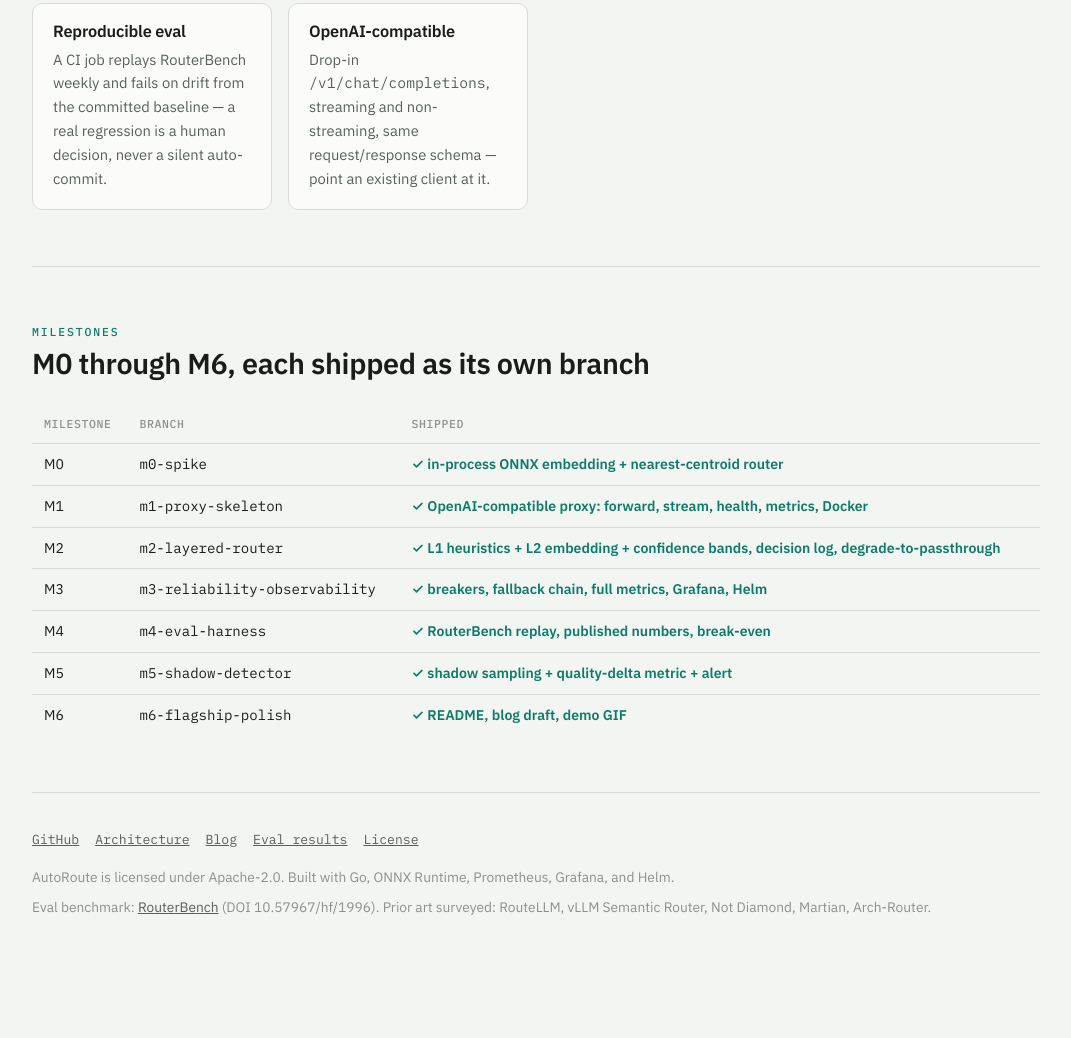
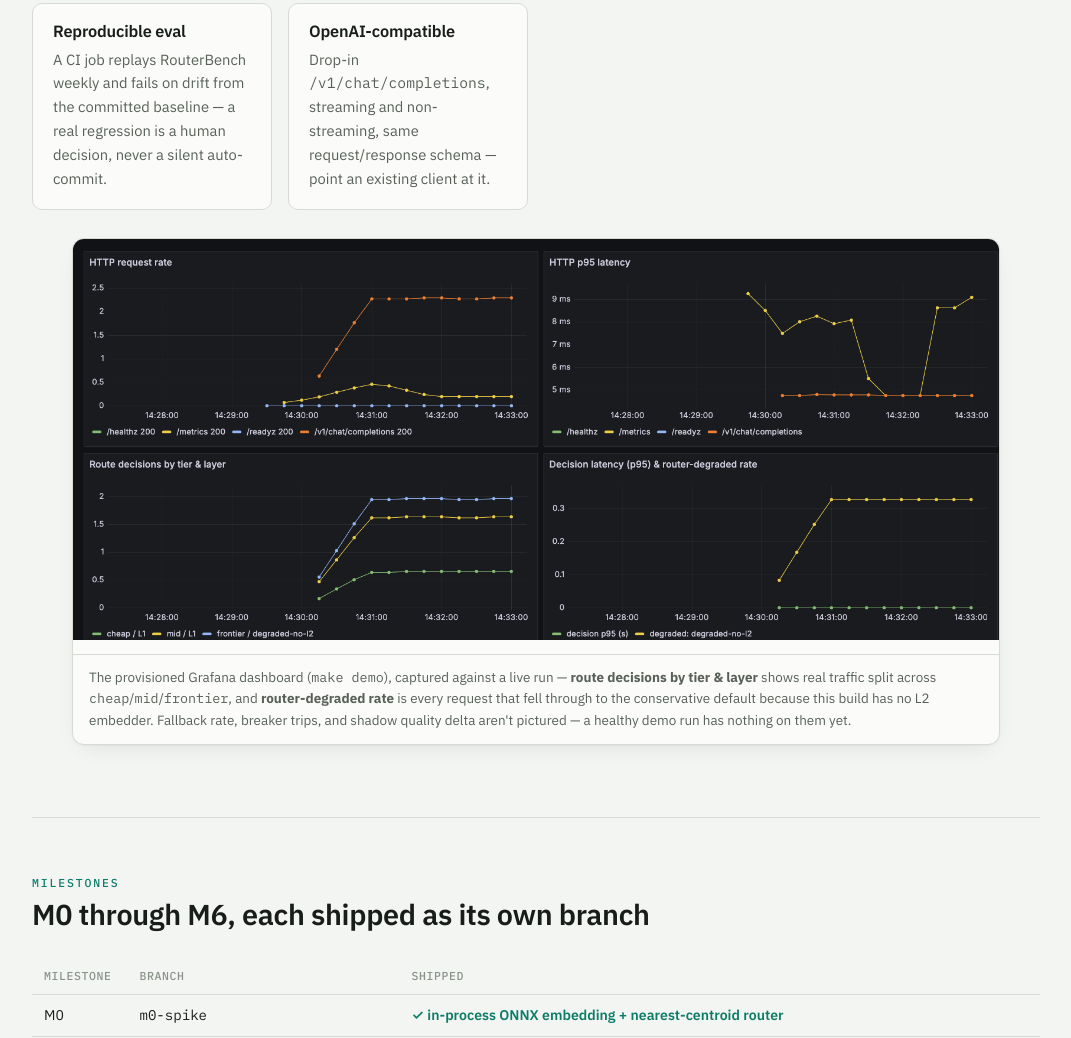
Before and after one commit to ngadakh/autoroute, a plain HTML site: page docs/index.html in a window 1280 px wide. Shown: the part 3148-4186 px from the top of the page, without its empty margins (104-1175 px from the left). Before the commit the page ends 4131 px from the top, so only its background shows below. Drawn offline with Linux system fonts and the light colour scheme.

Commit message:
docs: add a real Grafana dashboard screenshot to the landing page
The 'Built for production' section claimed circuit breakers and a
Grafana dashboard in prose only - nothing showed it was real. Ran
make demo, generated ~450 varied requests (factual lookups, rewrites,
fenced-code edits, tools/JSON declarations, open-ended prompts, and
direct-named requests) over 3 minutes, and captured the dashboard
against that live traffic: HTTP request rate/latency, and route
decisions by tier & layer climbing as cheap/mid/frontier and the
degraded-to-default path get exercised.

Left out fallback rate, breaker trips, and shadow quality delta - this
build has no L2 embedder (shadow needs it) and the mock provider never
fails, so those panels are honestly empty ("No data"), not fabricated
to look more dramatic. Said so in the caption instead of cropping it
out silently.

```diff
--- a/docs/index.html
+++ b/docs/index.html
@@ -349,6 +349,18 @@
         <p>Drop-in <code>/v1/chat/completions</code>, streaming and non-streaming, same request/response schema — point an existing client at it.</p>
       </div>
     </div>
+
+    <figure class="demo" style="margin-top:28px">
+      <img src="dashboard.png" alt="Grafana dashboard: HTTP request rate and p95 latency, plus route decisions by tier and layer climbing as traffic ramps up, with the router-degraded rate tracking requests that fell through to the conservative default tier." loading="lazy">
+      <figcaption class="demo-cap">
+        The provisioned Grafana dashboard (<code>make demo</code>), captured against a live run —
+        <b>route decisions by tier &amp; layer</b> shows real traffic split across
+        <code>cheap</code>/<code>mid</code>/<code>frontier</code>, and <b>router-degraded rate</b> is
+        every request that fell through to the conservative default because this build has no L2
+        embedder. Fallback rate, breaker trips, and shadow quality delta aren't pictured — a healthy
+        demo run has nothing on them yet.
+      </figcaption>
+    </figure>
   </section>
 
   <section class="band">
```
Also changed, not shown: docs/dashboard.png (added).
